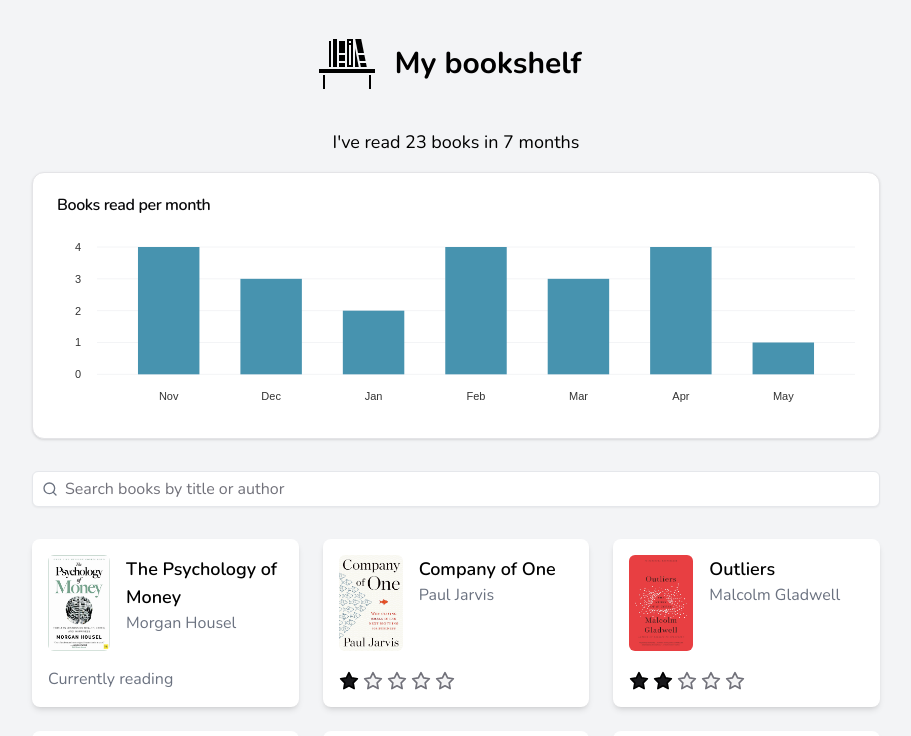
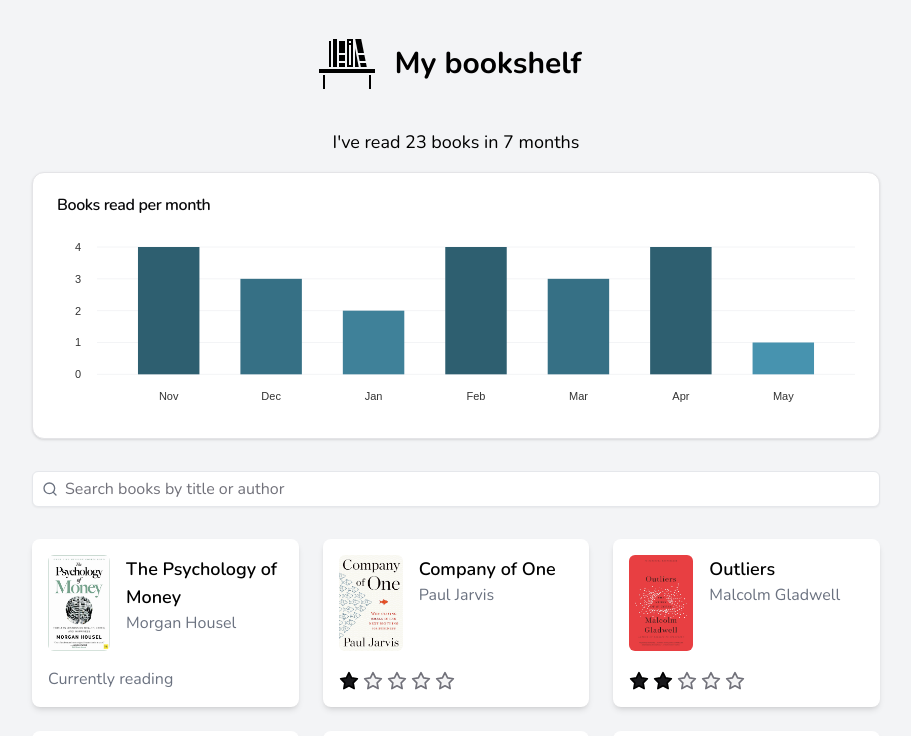
Before and after one commit to selcukcihan/books, a Next.js app: page / in a window 1280 px wide. Shown: the top 736 px of the page, without its empty margins (184-1095 px from the left). Built offline with nearby package versions, Linux system fonts and the light colour scheme.

Commit message:
Color by value

```diff
--- a/components/books-chart.tsx
+++ b/components/books-chart.tsx
@@ -1,6 +1,18 @@
 'use client'
 
 import { ResponsiveBar } from "@nivo/bar"
+
+const getColor = (datum: any) => {
+  const tones = [
+    "#4793AF", // this won't display anyway, as the data is 0
+    "#4793AF",
+    "#3F8199",
+    "#367085",
+    "#2E5F70",
+    "#264E5C",
+  ]
+  return tones[datum.value < tones.length ? datum.value : tones.length - 1]
+}
 
 export default function BooksChart(props: any) {
   return (
@@ -12,7 +24,8 @@ export default function BooksChart(props: any) {
         indexBy="name"
         margin={{ top: 10, right: 0, bottom: 40, left: 40 }}
         padding={0.4}
-        colors={["#4793AF"]}
+        colors={getColor}
+        colorBy="indexValue"
         axisBottom={{
           tickSize: 0,
           tickPadding: 16,
```
